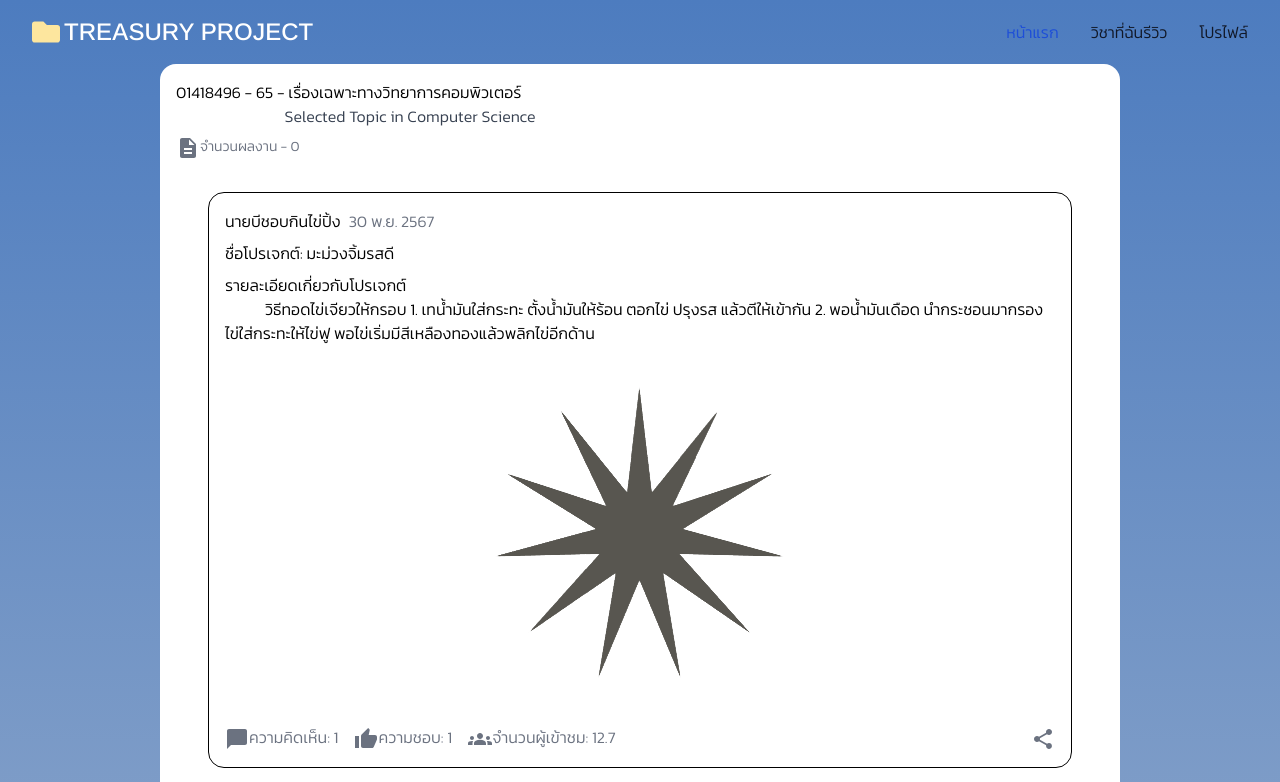
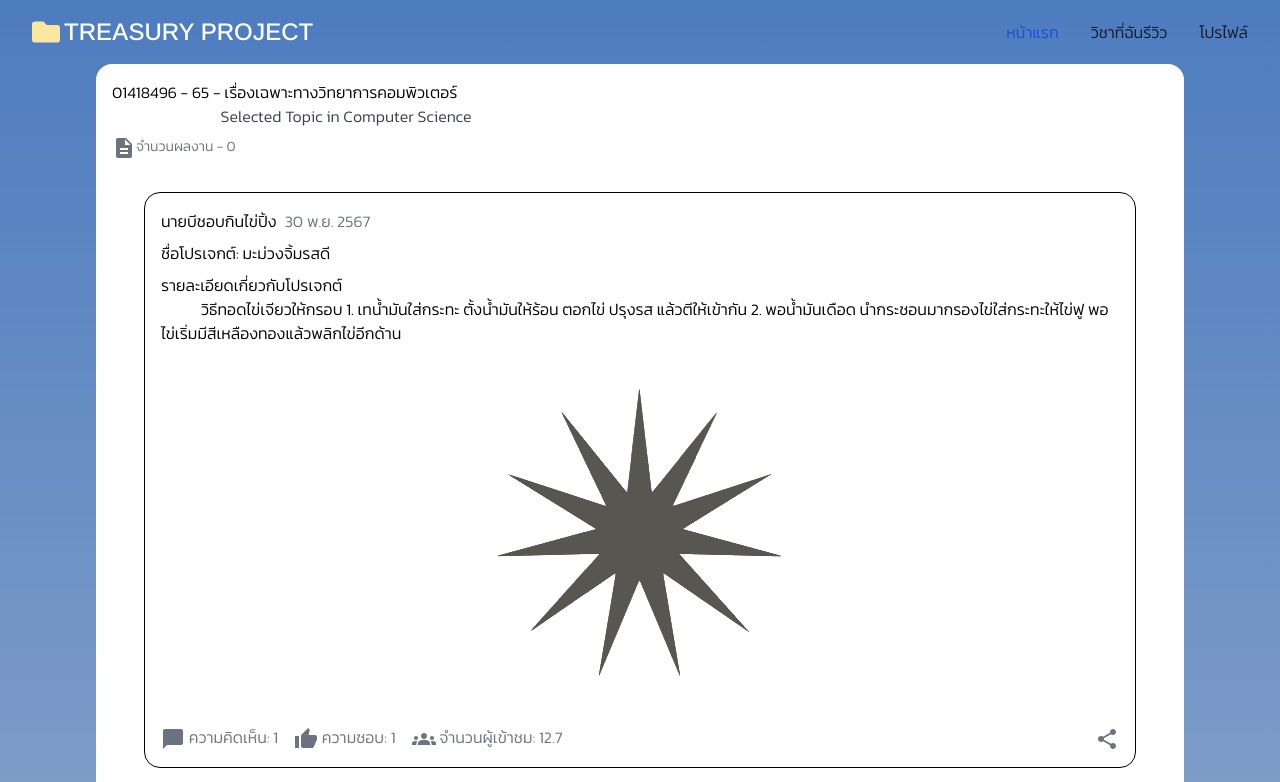
Before and after one commit to JetsadaPun/portfolio-treasury, a Next.js app: page /posts/1 in a window 1280 px wide. Shown: the top 782 px of the page. Built offline with nearby package versions, Linux system fonts and the light colour scheme.

Commit message:
เคาะ 1 ที

```diff
--- a/src/app/(root)/(user)/posts/[code]/layout.tsx
+++ b/src/app/(root)/(user)/posts/[code]/layout.tsx
@@ -10,7 +10,7 @@ export default function RootLayout({
   return (
     <div className="bg-gradient-to-b from-[#4D7CBF] to-[#AFBDD0] min-h-screen text-white relative">
       <div><Nav/></div>
-      <main className="p-16">{children}</main>
+      <main className="py-16">{children}</main>
     </div>
   );
 }
--- a/src/app/components/reviewsubject.tsx
+++ b/src/app/components/reviewsubject.tsx
@@ -56,9 +56,9 @@ const Reviewsubject: React.FC<ReviewProps> = ({
       </div>
       <div className="flex items-center mt-4 text-gray-500 gap-x-8 justify-between">
         <div className="flex gap-4">
-        <div><ChatBubbleIcon/>ความคิดเห็น: {comment}</div>
-        <div><ThumbUpIcon/>ความชอบ: {likeCount}</div>
-        <div><GroupsIcon/>จำนวนผู้เข้าชม: {views}</div>
+        <div><ChatBubbleIcon/> ความคิดเห็น: {comment}</div>
+        <div><ThumbUpIcon/> ความชอบ: {likeCount}</div>
+        <div><GroupsIcon/> จำนวนผู้เข้าชม: {views}</div>
         </div>
         <div>
         <div><ShareIcon/></div>
```
